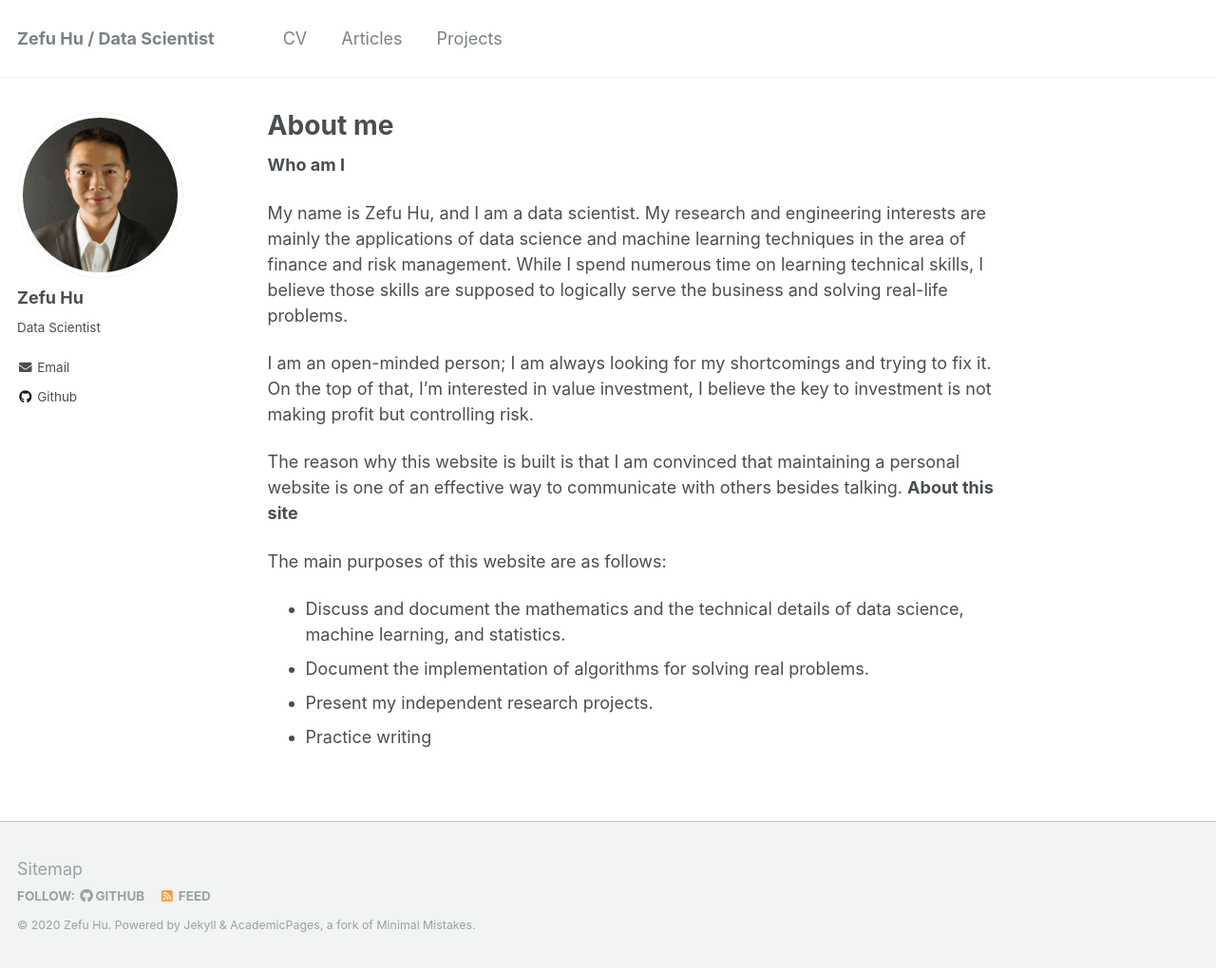
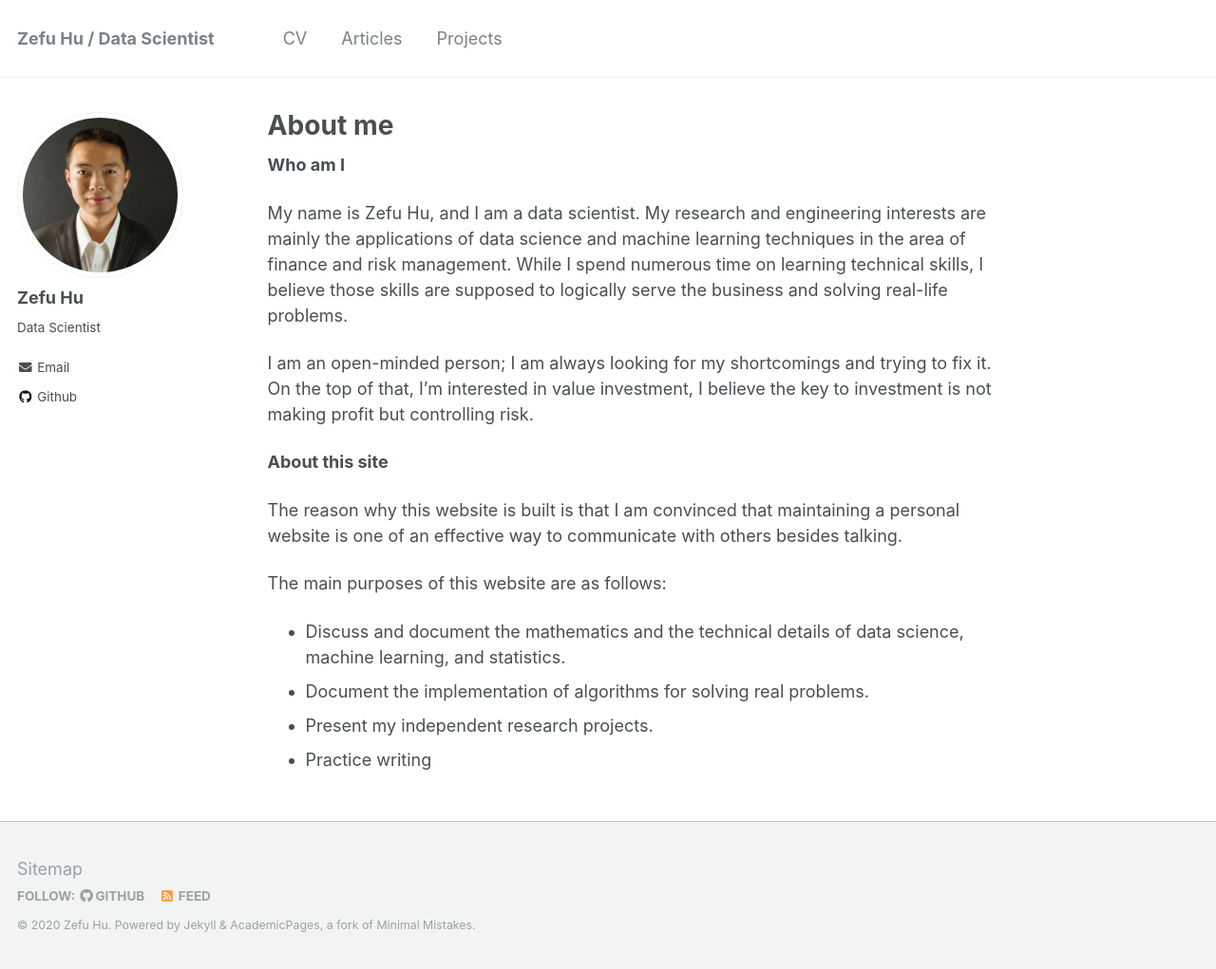
Before and after one commit to Superhzf/Superhzf.github.io, a Jekyll site: the page built from _pages/about.md, in a window 1280 px wide and 1021 px high. Shown: the whole window at 95% size. Built offline with Jekyll 4.4.1, drawn with Linux system fonts in a browser that asks for light colours.

```diff
--- a/_pages/about.md
+++ b/_pages/about.md
@@ -15,8 +15,9 @@ the applications of data science and machine learning techniques in the area of
 
 I am an open-minded person; I am always looking for my shortcomings and trying to fix it. On the top of that, I'm interested in value investment, I believe the key to investment is not making profit but controlling risk.
 
+**About this site**
+
 The reason why this website is built is that I am convinced that maintaining a personal website is one of an effective way to communicate with others besides talking.
-**About this site**
 
 The main purposes of this website are as follows:
 * Discuss and document the mathematics and the technical details of data science, machine learning, and statistics.
```
